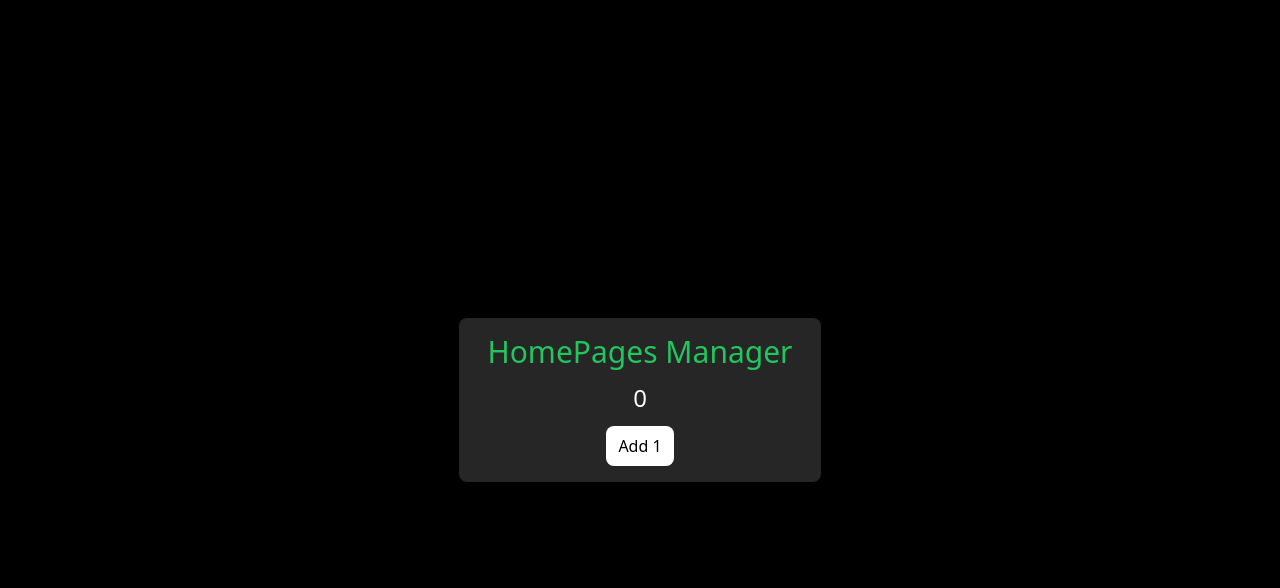
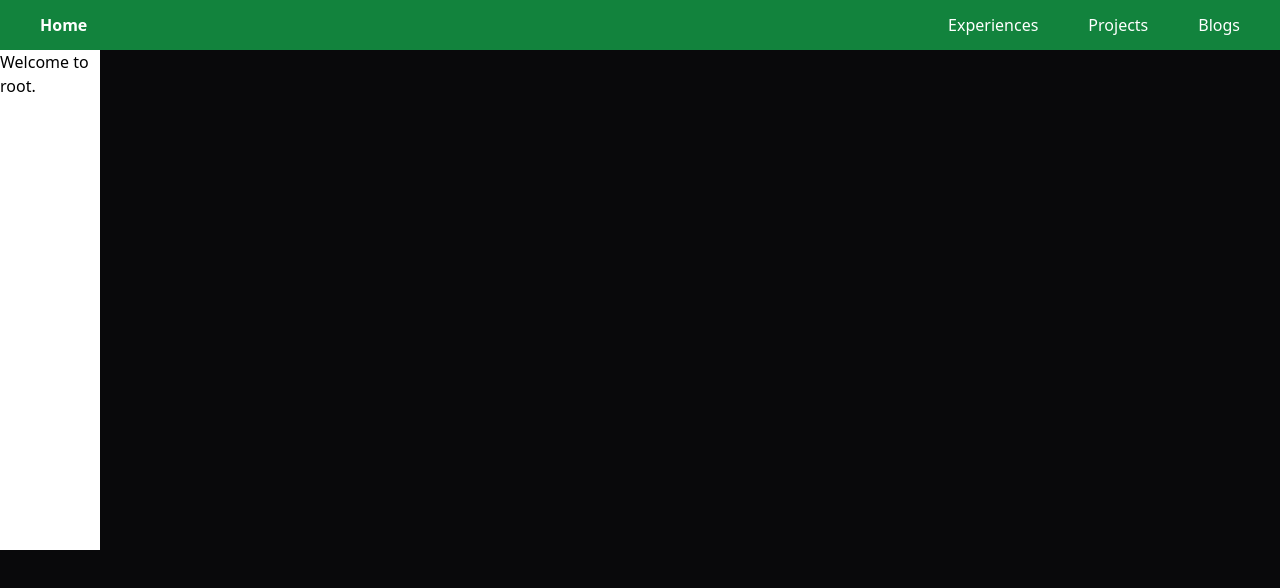
Before and after one commit to EvanA4/HPManager, a SvelteKit app: page / in a window 1280 px wide. Shown: the top 588 px of the page. Built offline with nearby package versions, Linux system fonts and the light colour scheme.

Commit message:
added basic navbar component

```diff
--- a/src/app.html
+++ b/src/app.html
@@ -7,7 +7,7 @@
     <title>HomePages Manager</title>
     %sveltekit.head%
   </head>
-  <body data-sveltekit-preload-data="hover" class="bg-black">
+  <body data-sveltekit-preload-data="hover" class="bg-zinc-950">
     <div style="display: contents">%sveltekit.body%</div>
   </body>
 </html>
--- /dev/null
+++ b/src/components/Navbar.svelte
@@ -0,0 +1,8 @@
+<div class="z-50 w-[100%] px-10 bg-green-600 backdrop-filter backdrop-blur-md bg-opacity-80 flex justify-between items-center transition-all duration-300 overflow-hidden h-[50px]">
+    <a href="/" class="text-white text-[16px]"><b>Home</b></a>
+    <div class="flex">
+        <a href="/exp" class="text-white">Experiences</a>
+        <a href="/proj" class="text-white pl-[50px]">Projects</a>
+        <a href="/blogs" class="text-white pl-[50px]">Blogs</a>
+    </div>
+</div>
--- a/src/components/Num.svelte
+++ /dev/null
@@ -1,14 +0,0 @@
-<script lang="ts">
-    let { display } = $props();
-    let num = $state(0);
-
-    function addOne() {
-      ++num;
-    }
-</script>
-
-<div class="flex flex-col items-center gap-3 py-4 px-7 rounded-lg bg-neutral-800">
-    <h1 class="text-green-500 text-3xl">{display}</h1>
-    <p class="text-white text-2xl">{num}</p>
-    <button class="bg-white px-3 py-2 rounded-lg" onclick={addOne}>Add 1</button>
-</div>
--- a/src/routes/+page.svelte
+++ b/src/routes/+page.svelte
@@ -1,9 +1,10 @@
 <script lang="ts">
-  import NumComp from '../components/Num.svelte';
+	import Navbar from '../components/Navbar.svelte';
 </script>
 
-<main>
-  <div class="flex flex-row items-center justify-center h-[100vh] w-[100%]">
-    <NumComp display="HomePages Manager"/>
-  </div>
-</main>
+<div>
+	<Navbar />
+	<div class="bg-white w-[100px] h-[500px]">
+		Welcome to root.
+	</div>
+</div>
--- /dev/null
+++ b/src/routes/blogs/+page.svelte
@@ -0,0 +1,13 @@
+<script lang="ts">
+	import Navbar from '../../components/Navbar.svelte';
+</script>
+
+<!-- <div class="flex flex-row items-center justify-center h-[100vh] w-[100%]">
+  <NumComp display="HomePages Manager"/>
+</div> -->
+<div>
+	<Navbar />
+	<div class="bg-white w-[100px] h-[500px]">
+		Welcome to blogs.
+	</div>
+</div>
--- /dev/null
+++ b/src/routes/exp/+page.svelte
@@ -0,0 +1,13 @@
+<script lang="ts">
+	import Navbar from '../../components/Navbar.svelte';
+</script>
+
+<!-- <div class="flex flex-row items-center justify-center h-[100vh] w-[100%]">
+  <NumComp display="HomePages Manager"/>
+</div> -->
+<div>
+	<Navbar />
+	<div class="bg-white w-[100px] h-[500px]">
+		Welcome to experiences.
+	</div>
+</div>
--- /dev/null
+++ b/src/routes/proj/+page.svelte
@@ -0,0 +1,13 @@
+<script lang="ts">
+	import Navbar from '../../components/Navbar.svelte';
+</script>
+
+<!-- <div class="flex flex-row items-center justify-center h-[100vh] w-[100%]">
+  <NumComp display="HomePages Manager"/>
+</div> -->
+<div>
+	<Navbar />
+	<div class="bg-white w-[100px] h-[500px]">
+		Welcome to projects.
+	</div>
+</div>
```
